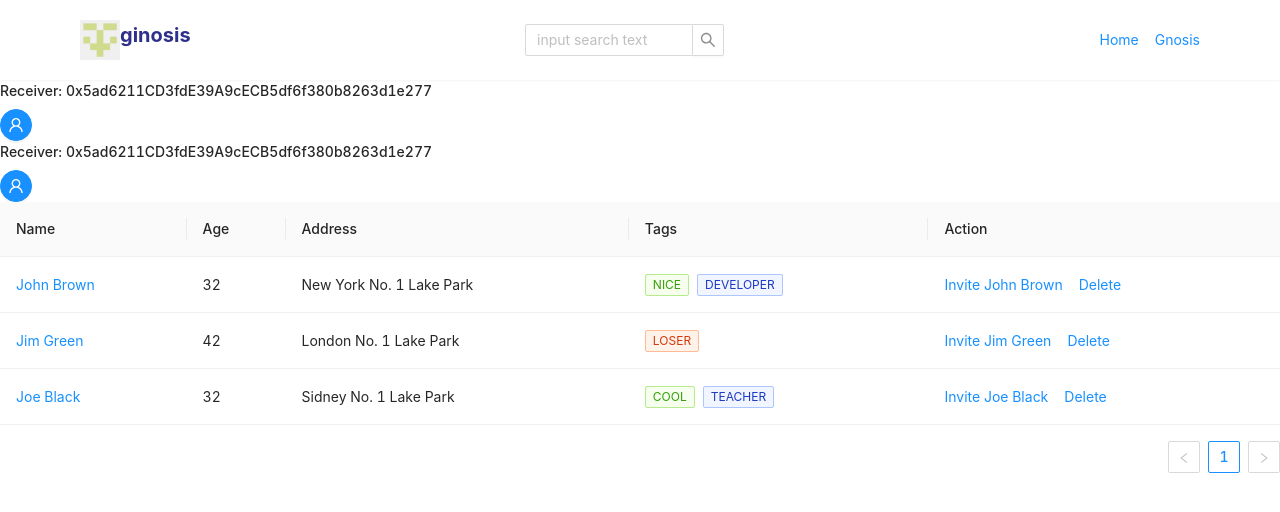
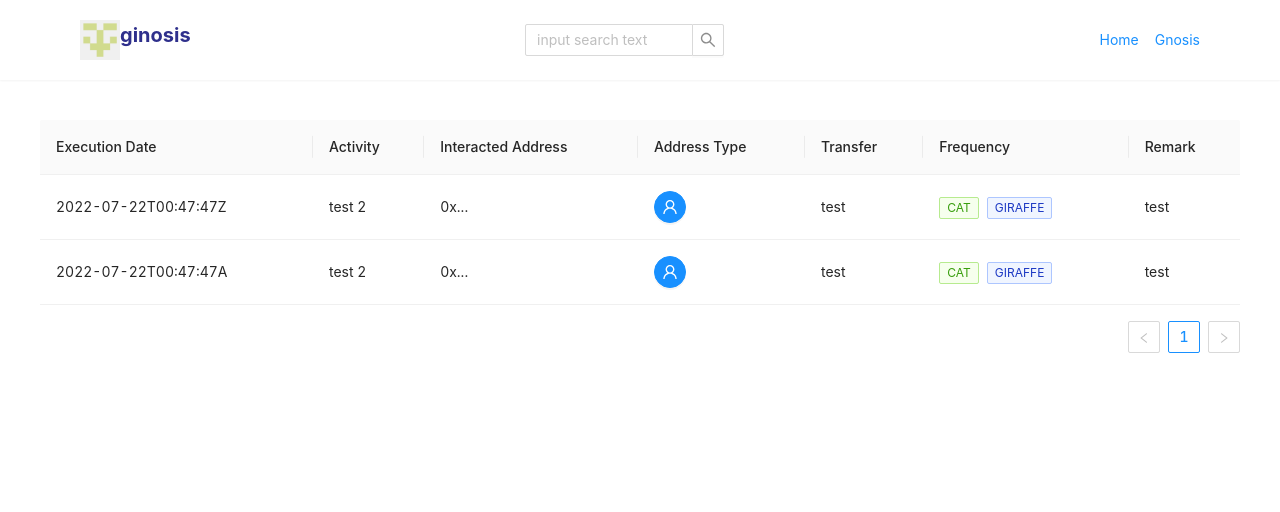
Before and after one commit to KritzHeng/BlockCamp, a Next.js app: page /Transactions in a window 1280 px wide. Shown: the top 512 px of the page. Built offline with nearby package versions, Linux system fonts and the light colour scheme.

Commit message:
Transaction history

```diff
--- a/pages/Transactions.tsx
+++ b/pages/Transactions.tsx
@@ -1,4 +1,4 @@
-import React, { useState } from 'react';
+import React, { useEffect, useState } from 'react';
 import {Modal, Button, Row, Col, Avatar, Table, Tag, Space} from 'antd';
 import 'antd/dist/antd.css';
 import { UserOutlined } from '@ant-design/icons';
@@ -38,7 +38,7 @@ const Transactions = () => {
       submissionDate: '2022-07-20T14:28:56.463872Z',
       modified: '2022-07-22T00:50:48.222227Z',
       blockNumber: 15189304,
-      transactionHash: '0x2cdebe25a1d2e9a6fb20d58377e996e0fb6ec6bfac41dedd3a8a2200a270b2fe',
+      transactionHash: '0x2cdebe25a1d2e9a6fb20d58377e996e0fb6ec6bfac41dedd3a8a2200a270b2ff',
       safeTxHash: '0x48aa95f8b310caa08b99017332fd679feb001d4a66c558303b62c808be77c9a0',
       executor: '0x4bb4c1B0745ef7B4642fEECcd0740deC417ca0a0',
       isExecuted: true,
@@ -53,7 +53,7 @@ const Transactions = () => {
       confirmationsRequired: 3,
       confirmations: [
         {
-          owner: '0x4bb4c1B0745ef7B4642fEECcd0740deC417ca0a0',
+          owner: '0x4bb4c1B0745ef7B4642fEECcd0740deC417ca0a2',
           submissionDate: '2022-07-20T14:28:56.486394Z',
           transactionHash: null,
           signature:
@@ -108,7 +108,7 @@ const Transactions = () => {
       gasPrice: '0',
       refundReceiver: '0x0000000000000000000000000000000000000000',
       nonce: 1987,
-      executionDate: '2022-07-22T00:47:47Z',
+      executionDate: '2022-07-22T00:47:47A',
       submissionDate: '2022-07-20T14:28:56.463872Z',
       modified: '2022-07-22T00:50:48.222227Z',
       blockNumber: 15189304,
@@ -174,23 +174,37 @@ const Transactions = () => {
 
   const columns = [
     {
-      title: 'Name',
-      dataIndex: 'name',
-      key: 'name',
-      render: (text) => <a>{text}</a>,
+      title: 'Execution Date',
+      dataIndex: 'date',
+      key: 'date',
     },
     {
-      title: 'Age',
-      dataIndex: 'age',
-      key: 'age',
+      title: 'Activity',
+      dataIndex: 'activity',
+      key: 'activity',
     },
     {
-      title: 'Address',
+      title: 'Interacted Address',
       dataIndex: 'address',
       key: 'address',
     },
     {
-      title: 'Tags',
+      title: 'Address Type',
+      dataIndex: 'addresstype',
+      key: 'addresstype',
+      render: (_, { addresstype }) => (
+        <>
+          <Button shape="circle" type="primary" onClick={() => showModal(addresstype)} icon={<UserOutlined />}/>
+        </>
+      ),
+    },
+    {
+      title: 'Transfer',
+      dataIndex: 'transfer',
+      key: 'transfer',
+    },
+    {
+      title: 'Frequency',
       key: 'tags',
       dataIndex: 'tags',
       render: (_, { tags }) => (
@@ -212,41 +226,15 @@ const Transactions = () => {
       ),
     },
     {
-      title: 'Action',
-      key: 'action',
-      render: (_, record) => (
-        <Space size="middle">
-          <a>Invite {record.name}</a>
-          <a>Delete</a>
-        </Space>
-      ),
+      title: 'Remark',
+      dataIndex: 'remark',
+      key: 'remark',
     },
   ];
-  const data = [
-    {
-      key: '1',
-      name: 'John Brown',
-      age: 32,
-      address: 'New York No. 1 Lake Park',
-      tags: ['nice', 'developer'],
-    },
-    {
-      key: '2',
-      name: 'Jim Green',
-      age: 42,
-      address: 'London No. 1 Lake Park',
-      tags: ['loser'],
-    },
-    {
-      key: '3',
-      name: 'Joe Black',
-      age: 32,
-      address: 'Sidney No. 1 Lake Park',
-      tags: ['cool', 'teacher'],
-    },
-  ];
+  const [currModalInfo, setCurrModalInfo] = useState(ob[0]);
 
-  const showModal = () => {
+  const showModal = (e) => {
+    setCurrModalInfo(e);
     setIsModalVisible(true);
   };
 
@@ -258,20 +246,45 @@ const Transactions = () => {
     setIsModalVisible(false);
   };
 
+  const [data, setData] = useState([
+    {
+      key: ob[0].transactionHash,
+      date: ob[0].executionDate,
+      activity: 'test 2',
+      address: '0x...',
+      addresstype: ob[0],
+      transfer: 'test',
+      tags: ['cat', 'giraffe'],
+      remark: 'test',
+    },
+  ]);
+
+  useEffect(() => {
+    for (var i = 1; i < ob.length; i++) {
+      const temp = {
+        key: ob[i].transactionHash,
+        date: ob[i].executionDate,
+        activity: 'test 2',
+        address: '0x...',
+        addresstype: ob[i],
+        transfer: 'test',
+        tags: ['cat', 'giraffe'],
+        remark: 'test',
+      }
+      setData([...data, temp]);
+    }
+  }, []);
+
   return (
     <div>
-      {ob.map((e) => {
-        return (
-          <div key={e.safe}>
-            <h1>Receiver: {e.to}</h1>
-            <Button shape="circle" type="primary" onClick={showModal} icon={<UserOutlined />}/>
+      <Table columns={columns} dataSource={data} style={{padding: "40px"}}/>
       <Modal
-              title={e.confirmations.length+" Signers "+e.confirmationsRequired+" Required"}
+        title={currModalInfo.confirmations.length+" Signers "+currModalInfo.confirmationsRequired+" Required"}
         visible={isModalVisible} onOk={handleOk} onCancel={handleCancel} width={800}
       >
-                  {e.confirmations.map((item) => {
+            {currModalInfo.confirmations.map((item) => {
               return (
-                      <Row style={{paddingBlock: '25px'}}>
+                <Row style={{paddingBlock: '25px'}} key={item.owner}>
                   <Col span={6} style={{textAlign: 'right', paddingRight: '30px'}}>
                     <Avatar size={64} icon={<UserOutlined />}/>
                   </Col>
@@ -292,10 +305,6 @@ const Transactions = () => {
       </Modal>
     </div>
   );
-      })}
-      <Table columns={columns} dataSource={data} />
-    </div>
-  );
 };
 
 export default Transactions;
--- /dev/null
+++ b/pages/daoProject.tsx
@@ -0,0 +1,58 @@
+import React, { useEffect, useState } from 'react';
+import {Card, Row, Col} from 'antd';
+import 'antd/dist/antd.css';
+import { UserOutlined } from '@ant-design/icons';
+
+type ConfirmationsDetails = {
+  owner: string;
+  submissionDate: string;
+  transactionHash: null;
+  signature: string;
+  signatureType: string;
+};
+
+type Obytype = {
+  to: string;
+  submissionDate: string;
+  blockNumber: number;
+  confirmations: ConfirmationsDetails[];
+  transfers: string;
+};
+const Transactions = () => {
+    const [name, setName] = useState("");
+    const [description, setDescription] = useState("");
+
+    useEffect(() => {
+        setName("Uniswap")
+        setDescription("Lorem ipsum dolor sit amet, consectetur adipiscing elit, sed do eiusmod tempor incididunt ut labore et dolore magna aliqua. Ut enim ad minim veniam, quis nostrud exercitation ullamco laboris nisi ut aliquip ex ea commodo consequat. Duis aute irure dolor in reprehenderit in voluptate velit esse cillum dolore eu fugiat nulla pariatur. Excepteur sint occaecat cupidatat non proident, sunt in culpa qui officia deserunt mollit anim id est laborum.");
+      }, []);
+
+    return (
+        <div style={{padding: "50px"}}>
+            <h3>{name}</h3>
+            <p>{description}</p>
+            <h2>Revenue Model Of</h2>
+            <Row>
+                <Col span={12}>
+                    <Card
+                        style={{
+                        width: 300,
+                        }}
+                    >
+                        <p>Card content</p>
+                        <p>Card content</p>
+                        <p>Card content</p>
+                    </Card>
+                </Col>
+                <Col span={12}>3</Col>
+            </Row>
+            <h2>Treasury Addresses</h2>
+            <Row>
+                <Col span={12}>4</Col>
+                <Col span={12}>5</Col>
+            </Row>
+        </div>
+    );
+};
+
+export default Transactions;
```
Also changed, not shown: 1 other file (tests, documents, lock files or other folders). Lines whose indentation alone changed are shown as unchanged.
